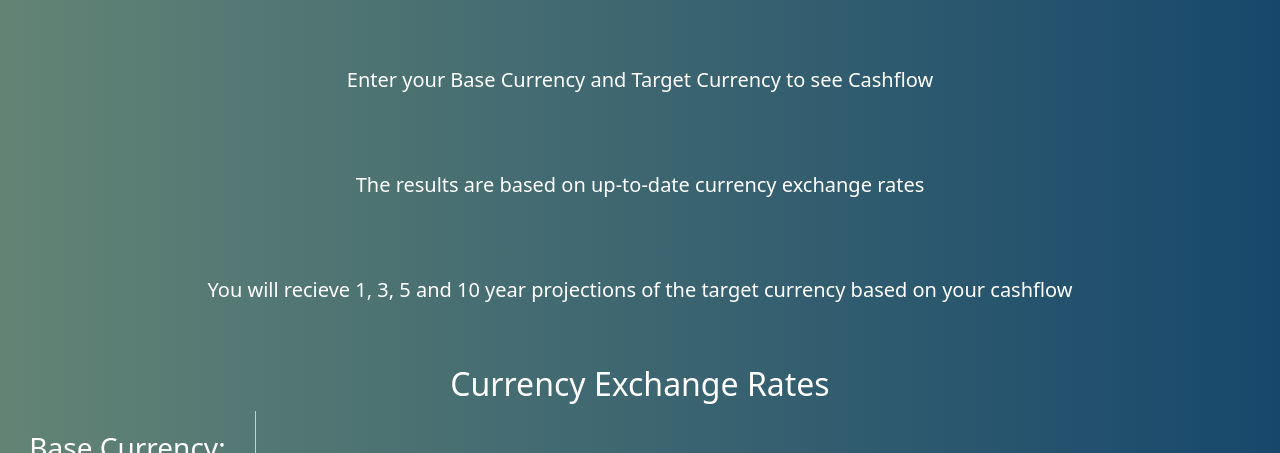
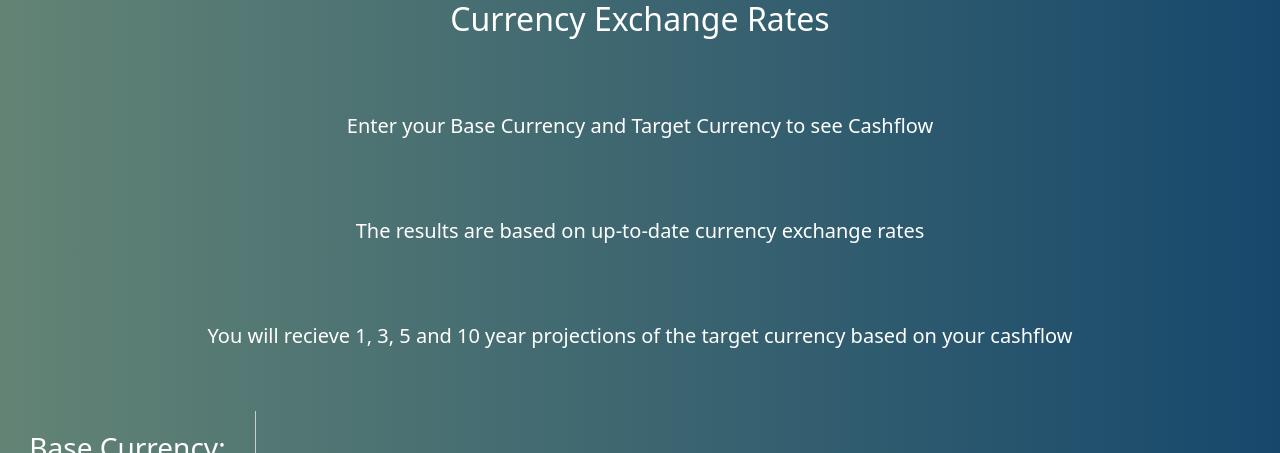
Before and after one commit to RoryDowse/finance-flow, a React (Vite) app in the folder client/: page /travel in a window 1280 px wide. Shown: the top 453 px of the page. Built offline with nearby package versions, Linux system fonts and the light colour scheme; no server answers.

Commit message:
move h2 on travel page up

```diff
--- a/client/src/pages/Travel.tsx
+++ b/client/src/pages/Travel.tsx
@@ -90,13 +90,13 @@ const Travel: React.FC = () => {
     return (
         <div>
             <div className="travel-page webpage-background">
+                <h2 className="text-center">Currency Exchange Rates</h2>
                 <i className="fas fa-chart-bar" style={{ color: '#F0544F' }}></i>
                 <p className="description-1">Enter your Base Currency and Target Currency to see Cashflow</p>
                 <i className="fas fa-calendar-alt" style={{ color: '#F0544F' }}></i>
                 <p className="description-2">The results are based on up-to-date currency exchange rates</p>
                 <i className="fas fa-exclamation-triangle" style={{ color: '#F0544F' }}></i>
                 <p className="description-2">You will recieve 1, 3, 5 and 10 year projections of the target currency based on your cashflow</p>
-                <h2 className="text-center">Currency Exchange Rates</h2>
                 <div className="content">
                     <aside className="sidebar">
                         <form className="search-center" onSubmit={handleSubmit}>
```
